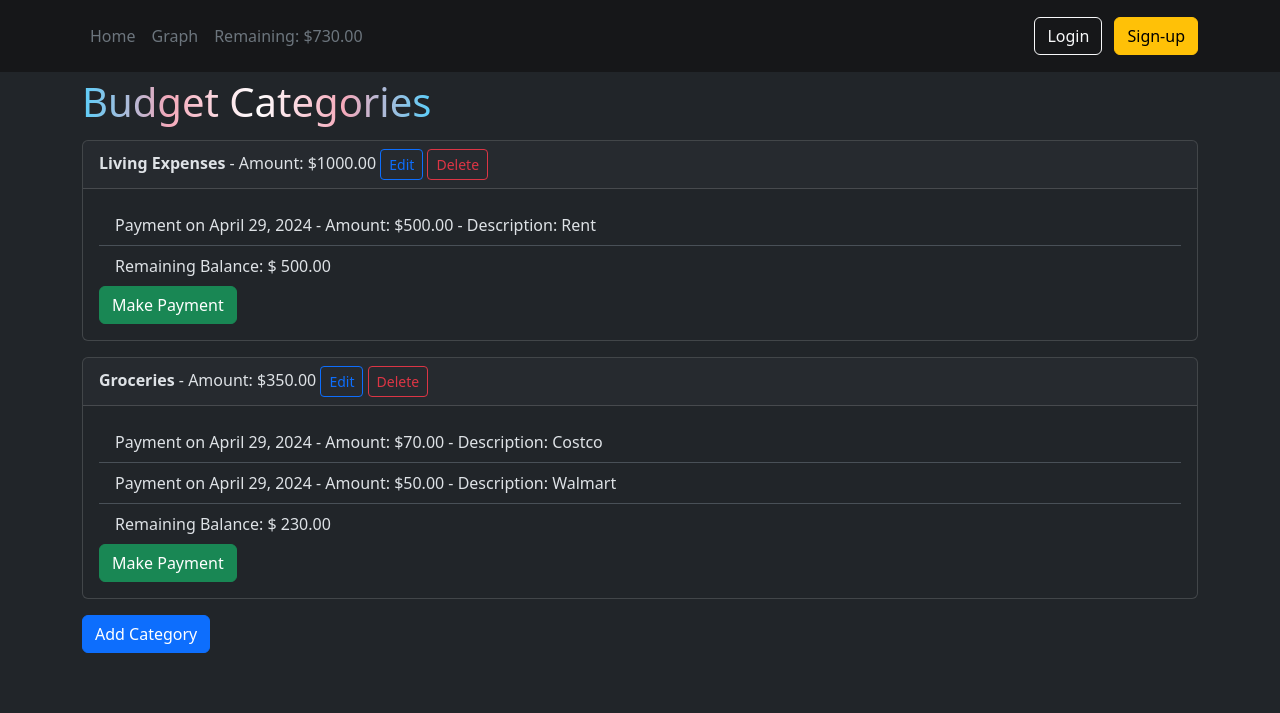
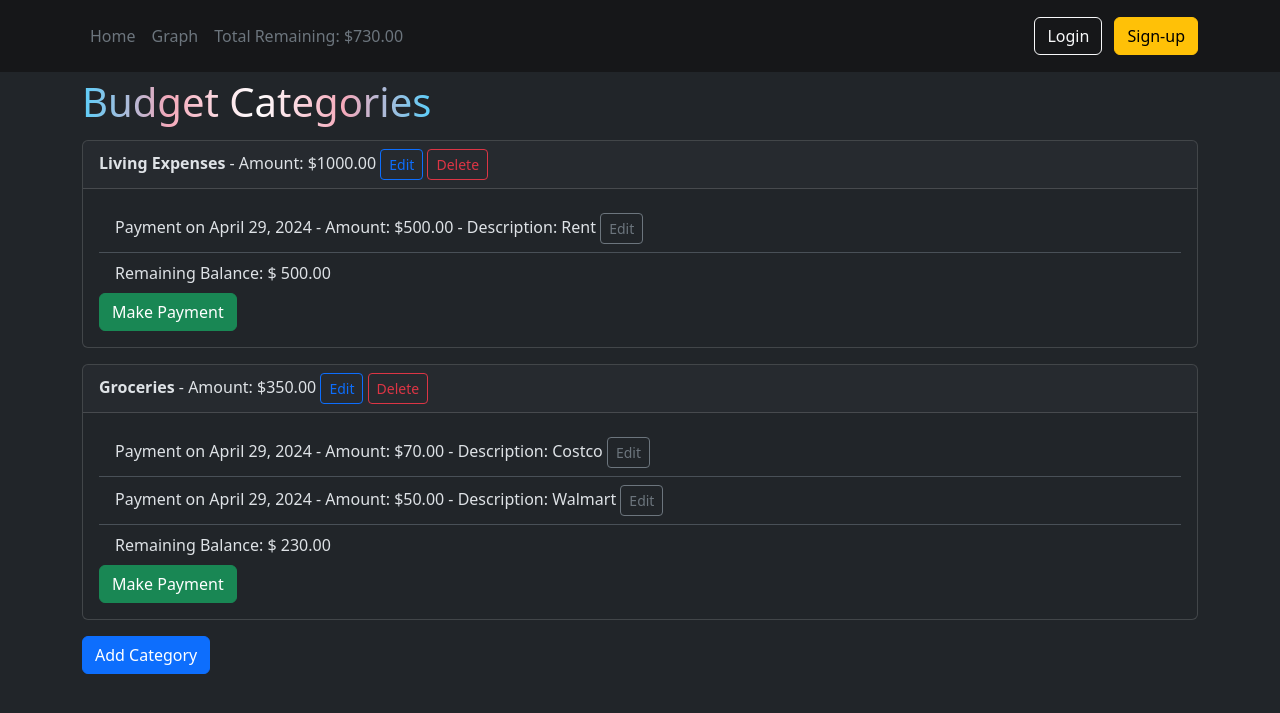
Before and after one commit to Mechanist0/budget_tracker, a Django app: page /budget/ in a window 1280 px wide. Shown: the top 713 px of the page. Run offline with Django 5.2, Linux system fonts and the light colour scheme; data comes from the database, SQL or seed files in the repository; tables that the repository leaves empty hold one stand-in row (values such as "Sample post").

Commit message:
Adding payment edit button

```diff
--- a/budget/forms.py
+++ b/budget/forms.py
@@ -9,7 +9,11 @@ class BudgetForm(forms.ModelForm):
         fields = ['category', 'amount']
 
 
-class PaymentForm(forms.Form):
+class PaymentForm(forms.ModelForm):
+    class Meta:
+        model = Payment
+        fields = ['date', 'amount', 'description']
+
     date = forms.DateField(initial=datetime.date.today)
     amount = forms.DecimalField(max_digits=10, decimal_places=2)
     description = forms.CharField()
--- a/budget/templates/base_generic.html
+++ b/budget/templates/base_generic.html
@@ -21,7 +21,7 @@
             <ul class="nav col-12 col-lg-auto me-lg-auto mb-2 justify-content-center mb-md-0">
                 <li><a class="nav-link px-2 text-secondary" id="navbtn" href="{% url 'index' %}">Home</a></li>
                 <li><a class="nav-link px-2 text-secondary" id="navbtn" href="{% url 'budget_graph' %}">Graph</a></li>
-                <li><span class="nav-link px-2 text-secondary">Remaining: ${{ balance }}</span></li>
+                <li><span class="nav-link px-2 text-secondary">Total Remaining: ${{ balance }}</span></li>
             </ul>
             <div class="text-end">
                 <button type="button" class="btn btn-outline-light me-2">Login</button>
--- a/budget/templates/index.html
+++ b/budget/templates/index.html
@@ -19,6 +19,7 @@
                             <li class="list-group-item">
                                 Payment on {{ payment.date }} - Amount: ${{ payment.amount }} -
                                 Description: {{ payment.description }}
+                                <a href="{% url 'payment_edit' payment.id %}" class="btn btn-sm btn-outline-secondary ml-2">Edit</a>
                             </li>
                         {% endfor %}
                         <!-- Displays remaining balance -->
--- a/budget/urls.py
+++ b/budget/urls.py
@@ -9,5 +9,6 @@ urlpatterns = [
     path('budget/<int:budget_id>/make_payment/', views.make_payment, name='make_payment'),
     path('budget_edit/<int:id>/', views.budget_edit, name='budget_edit'),
     path('budget_delete/<int:id>/', budget_delete, name='budget_delete'),
-    path('graph/', budget_graph, name="budget_graph")
+    path('graph/', budget_graph, name="budget_graph"),
+    path('payment_edit/<int:id>/', views.payment_edit, name='payment_edit'),
 ]
--- a/budget/views.py
+++ b/budget/views.py
@@ -43,6 +43,21 @@ def make_payment(request, budget_id):
         form = PaymentForm()
     return render(request, 'make_payment.html', {'budget': budget, 'form': form, 'balance': get_balance()})
 
+def payment_edit(request, id):
+    try:
+        payment = Payment.objects.get(id=id)
+    except Payment.DoesNotExist:
+        raise Http404("Payment does not exist")
+
+    if request.method == 'POST':
+        form = PaymentForm(request.POST, instance=payment)
+        if form.is_valid():
+            form.save()
+            return redirect('index')
+    else:
+        form = PaymentForm(instance=payment)
+
+    return render(request, 'payment_edit.html', {'form': form})
 
 def budget_edit(request, id):
     try:
@@ -71,15 +86,12 @@ def budget_delete(request, id):
         budget.delete()
         return redirect('index')
 
-    # Graph starts here
-
-
+# Graph starts here
 def budget_graph(request):
     data = Budget.objects.all()
     context = {'data': data, 'balance': get_balance()}
 
     return render(request, 'budget_graph.html', context)
-
 
 # Graph ends here
 
```
Also changed, not shown: budget/templates/payment_edit.html (added, +9 -0 lines).
